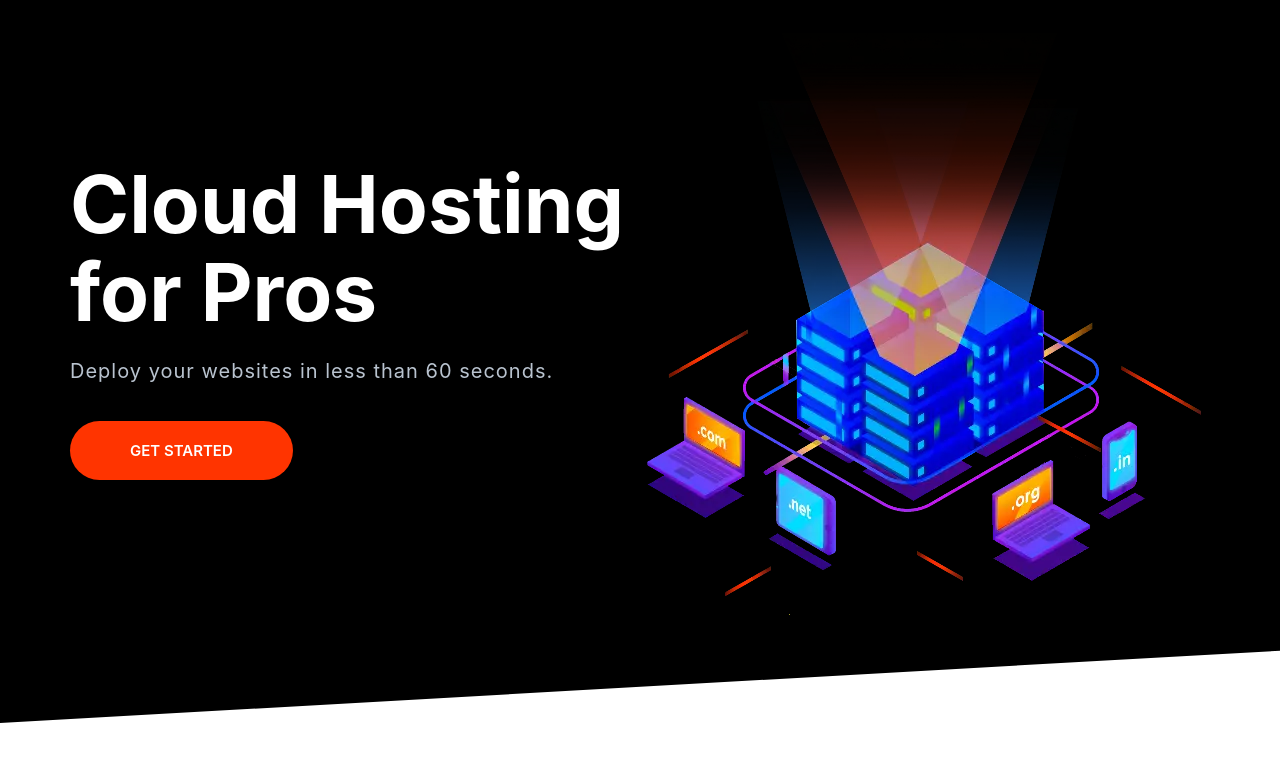
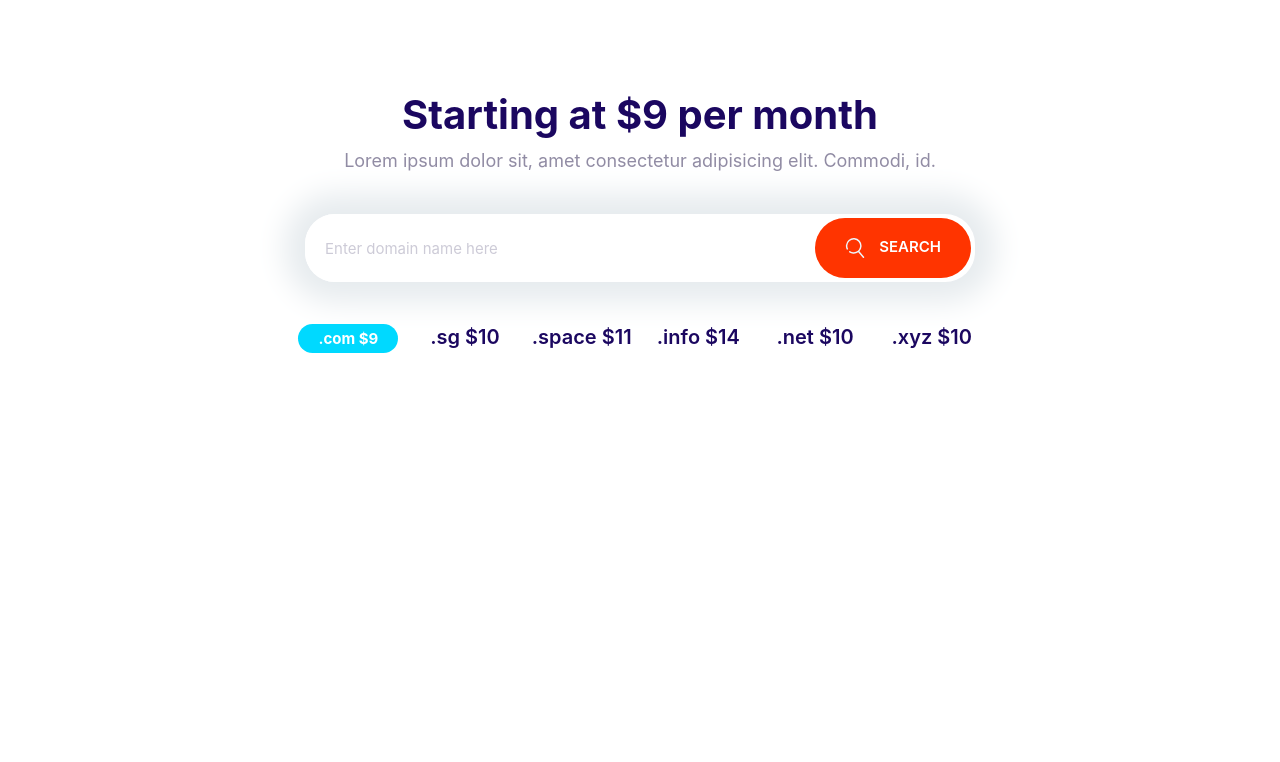
Before and after one commit to dhaligowski/fleet, a plain HTML site: page index.html in a window 1280 px wide. Drawn offline with Linux system fonts and the light colour scheme.

Commit message:
Build the domain block.

```diff
--- a/css/styles.css
+++ b/css/styles.css
@@ -169,11 +169,17 @@ a {
   font-size: 1.8rem;
   font-weight: 600;
   margin: 1rem 0;
-  outline: none;
+  outline: 0;
   padding: 2rem 3rem;
   text-align: center;
   text-transform: uppercase;
   white-space: nowrap;
+}
+.btn .icon {
+  width: 2rem;
+  height: 2rem;
+  margin-right: 1rem;
+  vertical-align: middle;
 }
 .btn--primary {
   background: var(--color-primary);
@@ -238,7 +244,7 @@ a {
 .input-group .input {
   border: 0;
   flex-grow: 1;
-  padding: 1.5rem 1rem;
+  padding: 1.5rem 2rem;
 }
 .input-group .btn {
   margin: 4px;
@@ -575,3 +581,25 @@ a {
     align-self: center;
   }
 }
+/* Domain block */
+.block__domain .input-group {
+  box-shadow: 0 0 30px 20px #e6ebee;
+  border: 0;
+  margin: 4rem auto;
+  max-width: 670px;
+}
+.block-domain__prices {
+  display: grid;
+  grid-template-columns: repeat(3, 1fr);
+  grid-template-rows: repeat(2, 6rem);
+  font-size: 2rem;
+  font-weight: 600;
+  justify-items: center;
+  max-width: 700px;
+  margin: 0 auto;
+}
+@media screen and (min-width: 768px) {
+  .block-domain__prices {
+    grid-template-columns: repeat(auto-fit, minmax(10rem, 1fr));
+  }
+}
--- a/index.html
+++ b/index.html
@@ -9,28 +9,30 @@
     <link rel="stylesheet" href="css/styles.css" />
   </head>
   <body>
-    <section class="block block--dark block--skewed-left hero">
-      <div class="container grid grid--1x2">
-        <header class="block__header hero__content">
-          <h1 class="block__heading">Cloud Hosting for Pros</h1>
-          <p class="hero__tagline">
-            Deploy your websites in less than 60 seconds.
-          </p>
-
-          <a href="#" class="btn btn--accent btn--stretched">Get Started</a>
-        </header>
-        <picture>
-          <source
-            type="image/webp"
-            srcset="images/banner.webp 1x, images/banner@2x.webp 2x"
-          />
-          <source
-            type="image/png"
-            srcset="images/banner.png 1x, images/banner@2x.png 2x"
-          />
-          <img class="hero__image" src="images/banner.png" alt="" />
-        </picture>
+    <section class="block container block__domain">
+      <header class="block__header">
+        <h2>Starting at $9 per month</h2>
+        <p>
+          Lorem ipsum dolor sit, amet consectetur adipisicing elit. Commodi, id.
+        </p>
+      </header>
+      <div class="input-group">
+        <input type="text" class="input" placeholder="Enter domain name here" />
+        <button class="btn btn--accent">
+          <svg class="icon icon--white">
+            <use xlink:href="images/sprite.svg#search"></use>
+          </svg>
+          Search
+        </button>
       </div>
+      <ul class="list block-domain__prices">
+        <li><span class="badge badge--secondary">.com $9</span></li>
+        <li>.sg $10</li>
+        <li>.space $11</li>
+        <li>.info $14</li>
+        <li>.net $10</li>
+        <li>.xyz $10</li>
+      </ul>
     </section>
   </body>
 </html>
```
Also changed, not shown: components/domainBlock.html (added, +24 -0 lines).
